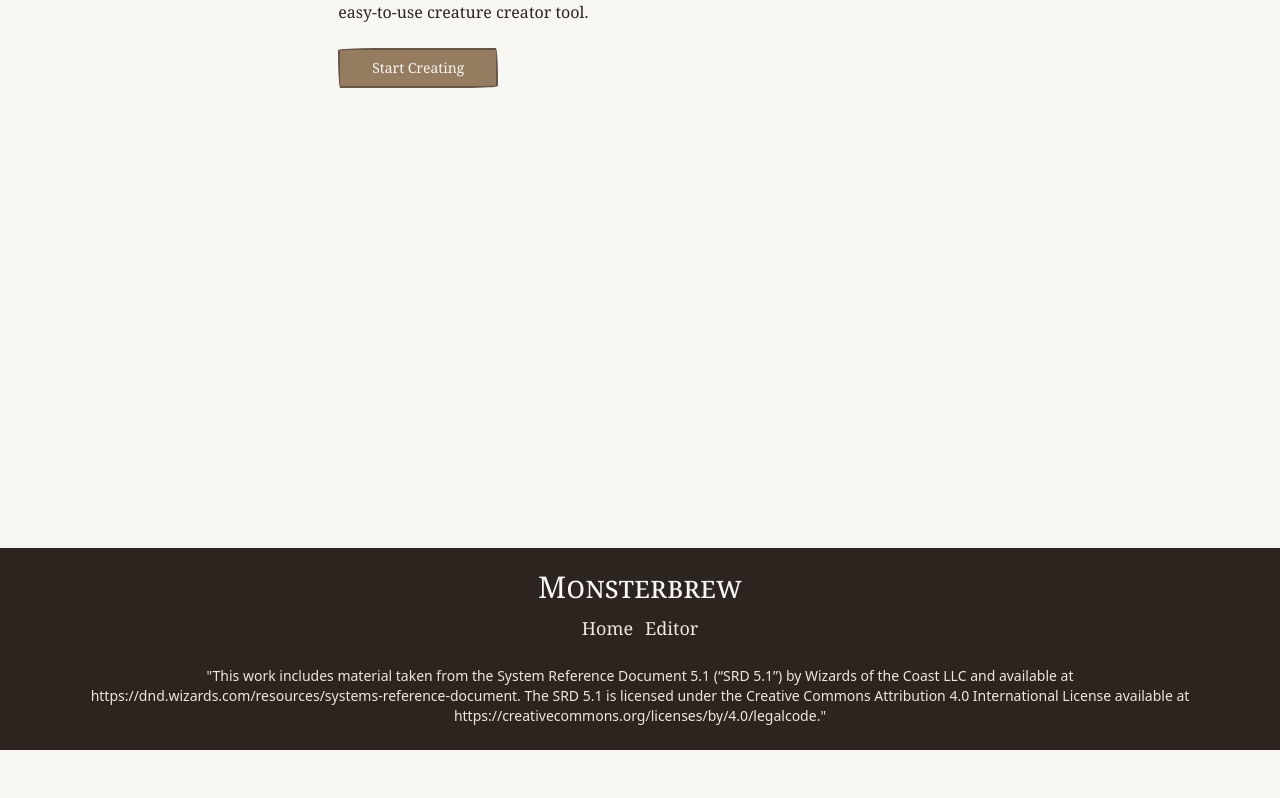
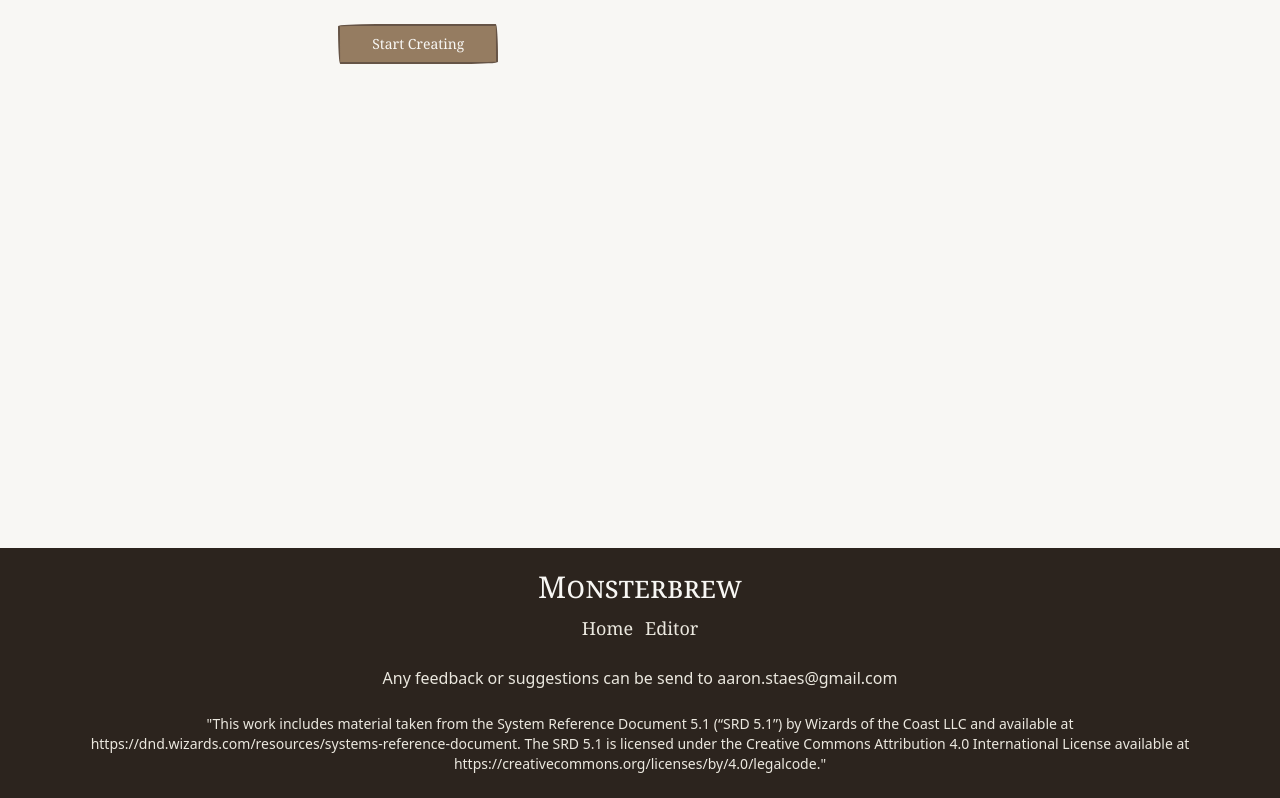
Before and after one commit to aaronsts/monsterbrew, a Next.js app: page / in a window 1280 px wide. Shown: the part 301-1099 px from the top of the page. Before the commit the page ends 1051 px from the top, so only its background shows below. Built offline with nearby package versions, Linux system fonts and the light colour scheme; a web font is replaced by a local one.

Commit message:
feat: add email

```diff
--- a/src/app/page.tsx
+++ b/src/app/page.tsx
@@ -9,8 +9,7 @@ export default function Home() {
 					Unique creatures <br /> for your D&D advendures
 				</h1>
 				<p className="font-short max-w-xl pb-3">
-					Start from scratch or select a preset creature and bring it to life
-					with our easy-to-use creature creator tool.
+					Start from scratch or select a preset creature and bring it to life.
 				</p>
 				<div className="flex gap-2">
 					<Link href="/editor" passHref legacyBehavior>
--- a/src/components/footer.tsx
+++ b/src/components/footer.tsx
@@ -29,9 +29,20 @@ const Footer = () => {
 					</ul>
 				</div>
 
+				<div className="space-y-6">
+					<p className="text-center text-cararra-100 ">
+						Any feedback or suggestions can be send to{" "}
+						<a
+							className="hover:underline underline-offset-2"
+							href="mailto:aaron.staes@gmail.com"
+						>
+							aaron.staes@gmail.com
+						</a>
+					</p>
 					<p className="text-center text-sm max-w-6xl text-cararra-100">
 						&quot;This work includes material taken from the System Reference
-					Document 5.1 (“SRD 5.1”) by Wizards of the Coast LLC and available at{" "}
+						Document 5.1 (“SRD 5.1”) by Wizards of the Coast LLC and available
+						at{" "}
 						<a
 							rel="noopener noreferrer"
 							target="_blank"
@@ -53,6 +64,7 @@ const Footer = () => {
 						.&quot;
 					</p>
 				</div>
+			</div>
 		</footer>
 	);
 };
--- a/src/components/ui/form.tsx
+++ b/src/components/ui/form.tsx
@@ -93,7 +93,7 @@ const FormLabel = React.forwardRef<
 	return (
 		<Label
 			ref={ref}
-			className={cn(error && "text-danger ", className)}
+			className={cn(error && "text-danger-500 ", className)}
 			htmlFor={formItemId}
 			{...props}
 		/>
@@ -159,7 +159,7 @@ const FormMessage = React.forwardRef<
 		<p
 			ref={ref}
 			id={formMessageId}
-			className={cn("text-[0.8rem] font-yatra text-danger ", className)}
+			className={cn("text-[0.8rem] font-yatra text-danger-500 ", className)}
 			{...props}
 		>
 			{body}
```
Lines whose indentation alone changed are shown as unchanged.
